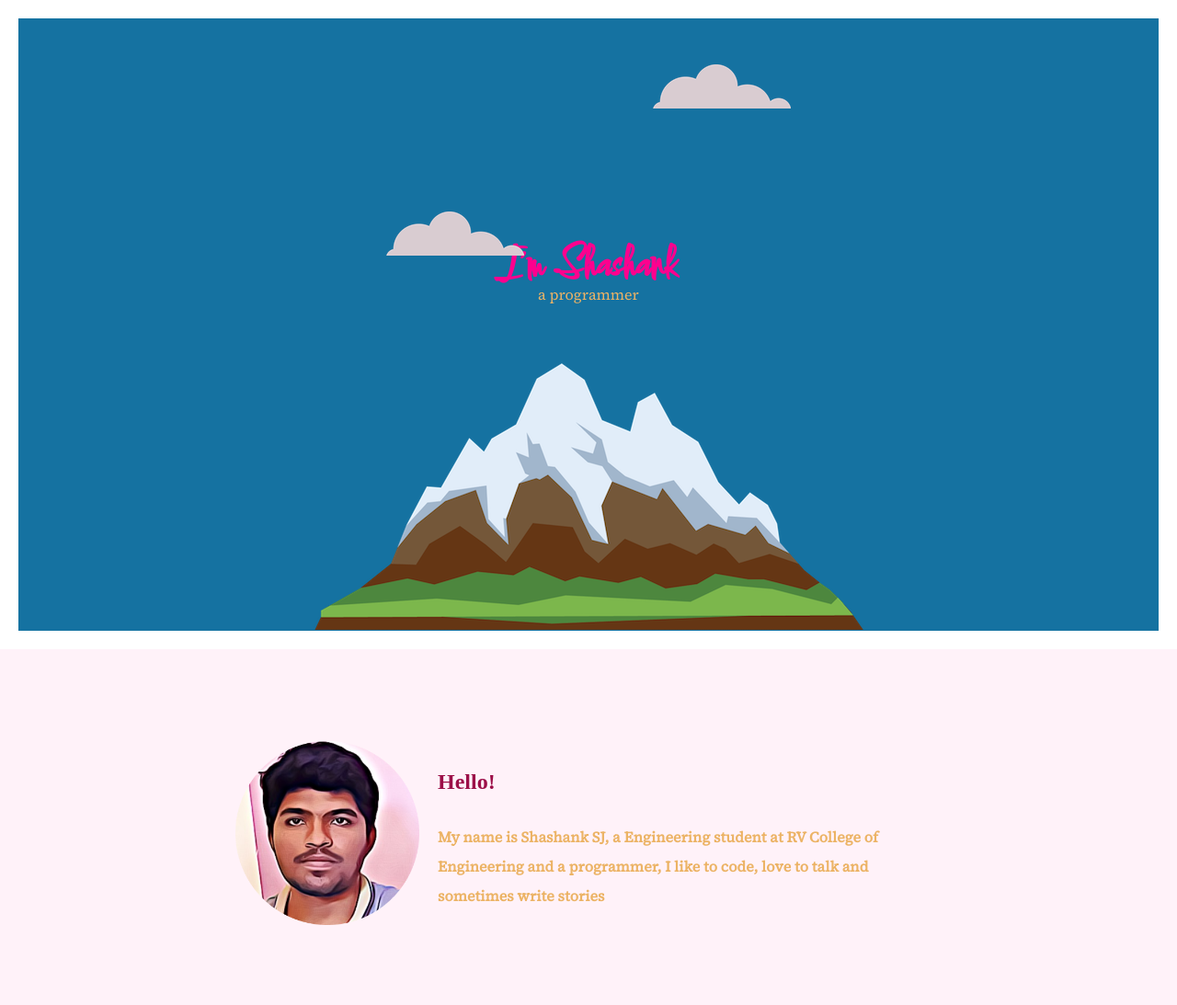
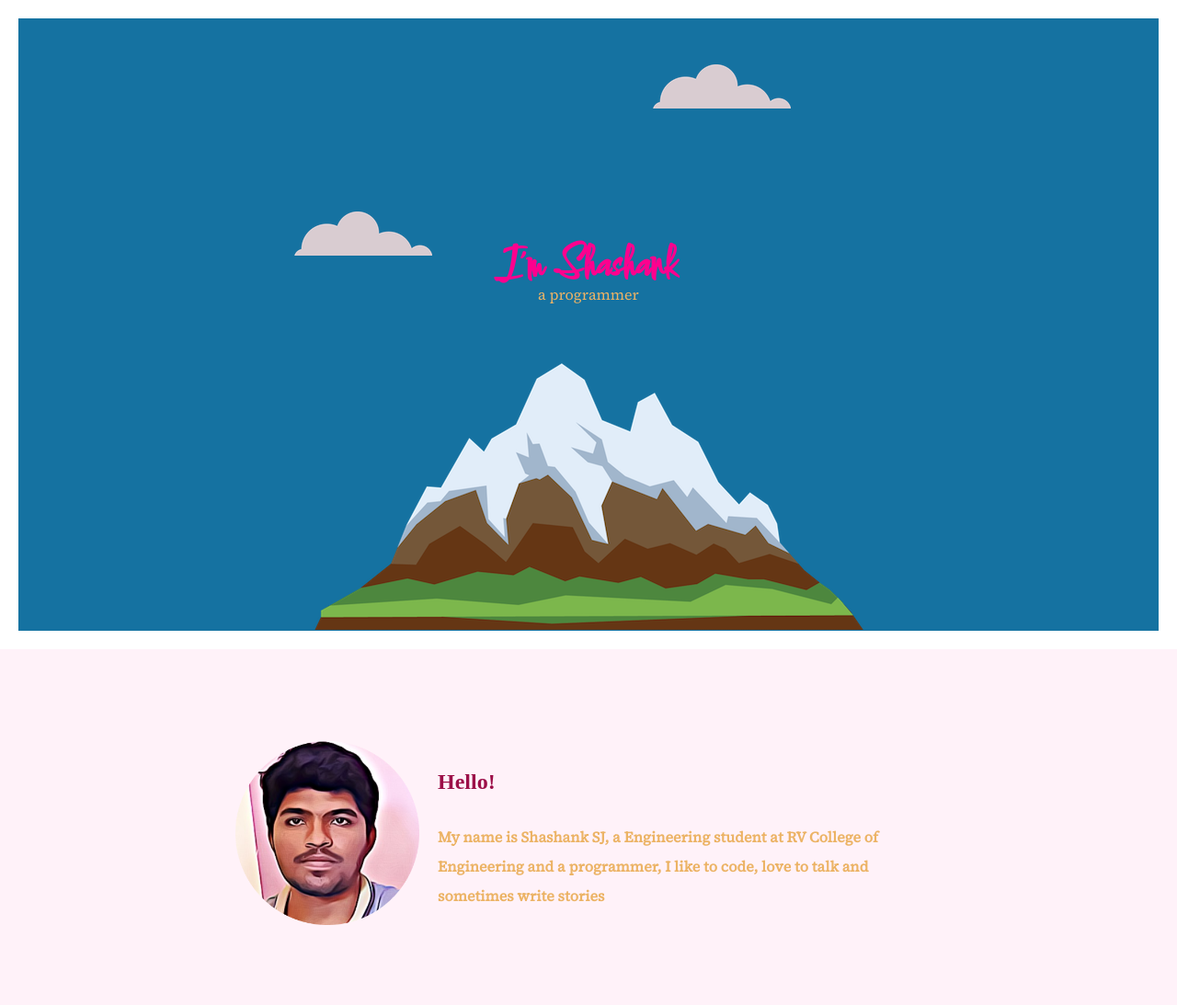
Before and after one commit to shashanksjSSJ/cv, a plain HTML site: page index.html in a window 1280 px wide. Shown: the top 1093 px of the page at 92% size. Drawn offline with Linux system fonts and the light colour scheme; a web font is replaced by a local one.

Commit message:
Update style1.css

```diff
--- a/styles1.css
+++ b/styles1.css
@@ -77,7 +77,7 @@ p{
 }
 .bottom-cloud{
     position: absolute;
-    left: 400px;
+    left: 300px;
     top: 210px;
 }
 .pphoto{
```
